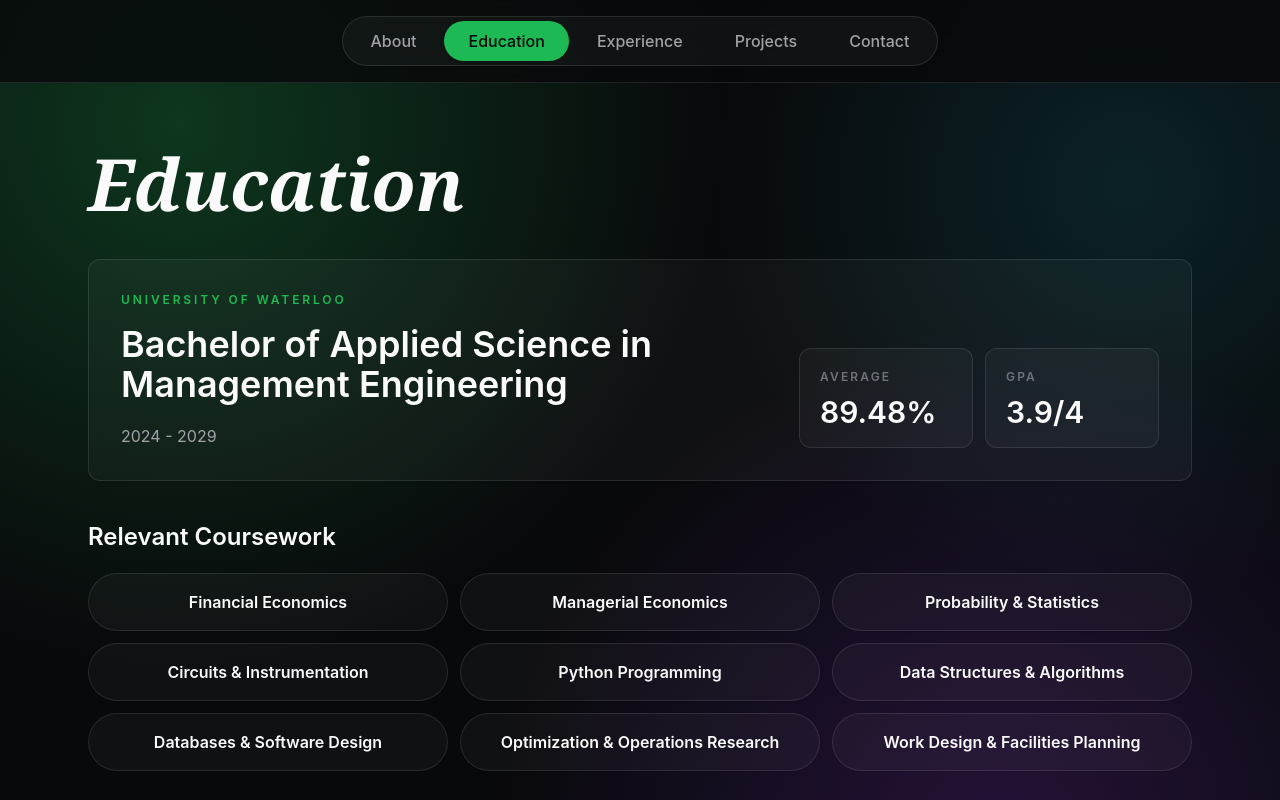
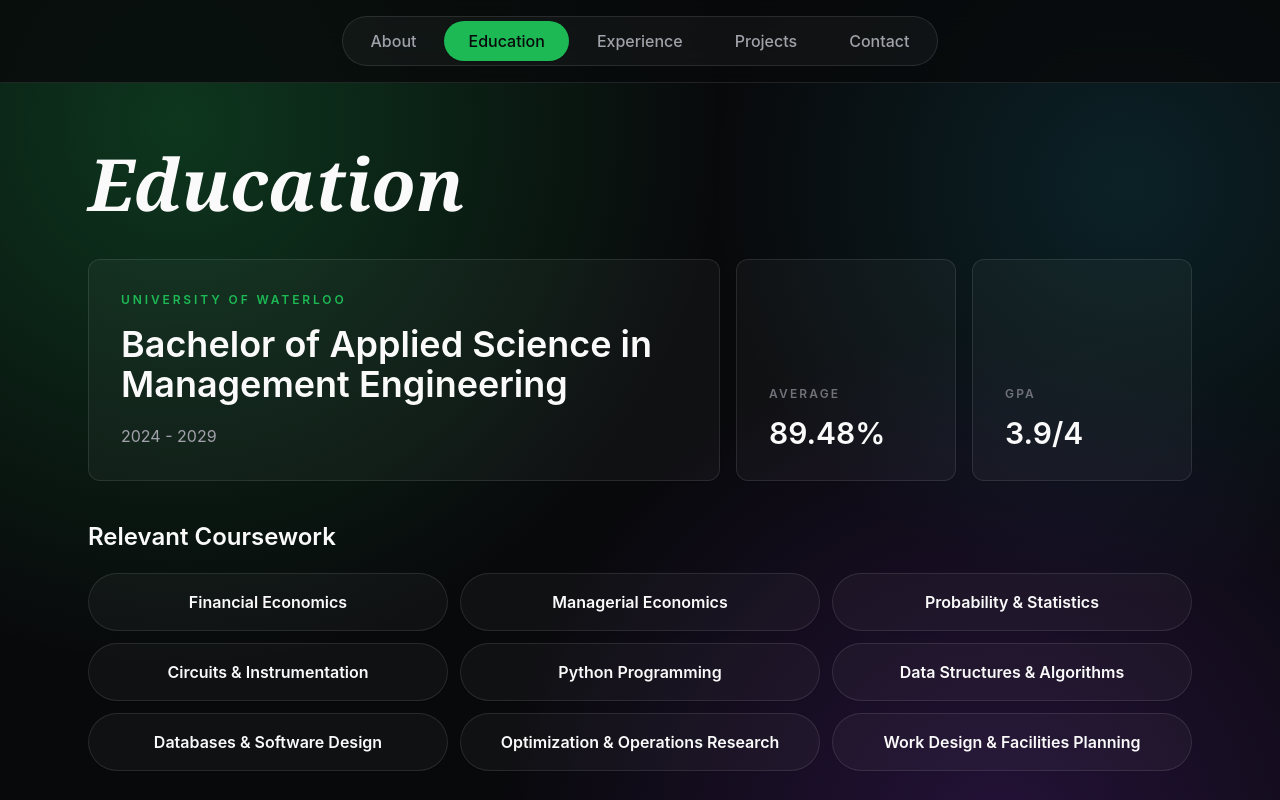
Before and after one commit to aimaandalvi/personal-website, a Next.js app: page /education in a window 1280 px wide. Shown: the top 800 px of the page. Built offline with nearby package versions, Linux system fonts and the light colour scheme.

Commit message:
Reworked education cards

```diff
--- a/app/education/page.tsx
+++ b/app/education/page.tsx
@@ -13,9 +13,8 @@ export default function EducationPage() {
         </h1>
       </header>
 
-      <section className="rounded-xl border border-zinc-200/80 bg-white/70 p-6 shadow-sm dark:border-white/10 dark:bg-white/[0.035] sm:p-8">
-        <div className="grid gap-8 lg:grid-cols-[1fr_auto] lg:items-end">
-          <div>
+      <section className="grid gap-4 lg:grid-cols-[1fr_220px_220px] lg:items-stretch">
+        <div className="rounded-xl border border-zinc-200/80 bg-white/70 p-6 shadow-sm dark:border-white/10 dark:bg-white/[0.035] sm:p-8">
           <p className="text-xs font-semibold uppercase tracking-[0.24em] text-zinc-500 dark:text-[#1db954]">
             {education.school}
           </p>
@@ -24,24 +23,21 @@ export default function EducationPage() {
           </h2>
           <p className="mt-5 text-base text-zinc-600 dark:text-zinc-400">{education.dates}</p>
         </div>
-          <div className="grid gap-3 sm:grid-cols-2 lg:min-w-[360px]">
-            <div className="rounded-xl border border-zinc-200/80 bg-zinc-50/80 p-5 dark:border-white/10 dark:bg-white/[0.035]">
+        <div className="flex min-h-[150px] flex-col justify-end rounded-xl border border-zinc-200/80 bg-white/70 p-6 shadow-sm dark:border-white/10 dark:bg-white/[0.035] sm:p-8 lg:min-h-0">
           <p className="text-xs font-semibold uppercase tracking-[0.18em] text-zinc-500 dark:text-zinc-500">
             Average
           </p>
-              <p className="mt-3 text-3xl font-semibold leading-none text-zinc-950 dark:text-zinc-50">
+          <p className="mt-4 text-3xl font-semibold leading-none text-zinc-950 dark:text-zinc-50">
             {education.cumulativeAverage}
           </p>
         </div>
-            <div className="rounded-xl border border-zinc-200/80 bg-zinc-50/80 p-5 dark:border-white/10 dark:bg-white/[0.035]">
+        <div className="flex min-h-[150px] flex-col justify-end rounded-xl border border-zinc-200/80 bg-white/70 p-6 shadow-sm dark:border-white/10 dark:bg-white/[0.035] sm:p-8 lg:min-h-0">
           <p className="text-xs font-semibold uppercase tracking-[0.18em] text-zinc-500 dark:text-zinc-500">
             GPA
           </p>
-              <p className="mt-3 text-3xl font-semibold leading-none text-zinc-950 dark:text-zinc-50">
+          <p className="mt-4 text-3xl font-semibold leading-none text-zinc-950 dark:text-zinc-50">
             {education.fourPointGpa}
           </p>
-            </div>
-          </div>
         </div>
       </section>
 
```
Lines whose indentation alone changed are shown as unchanged.
